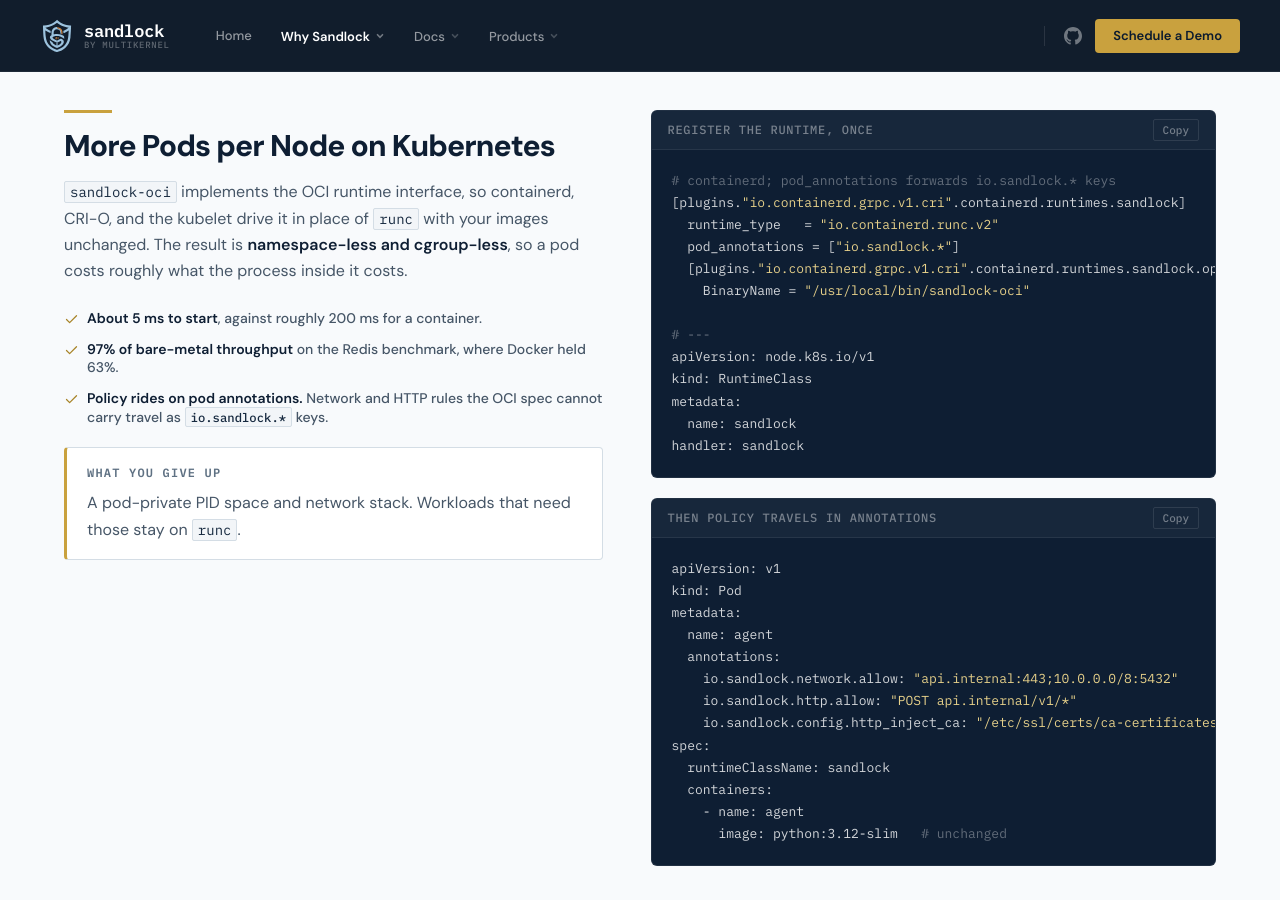
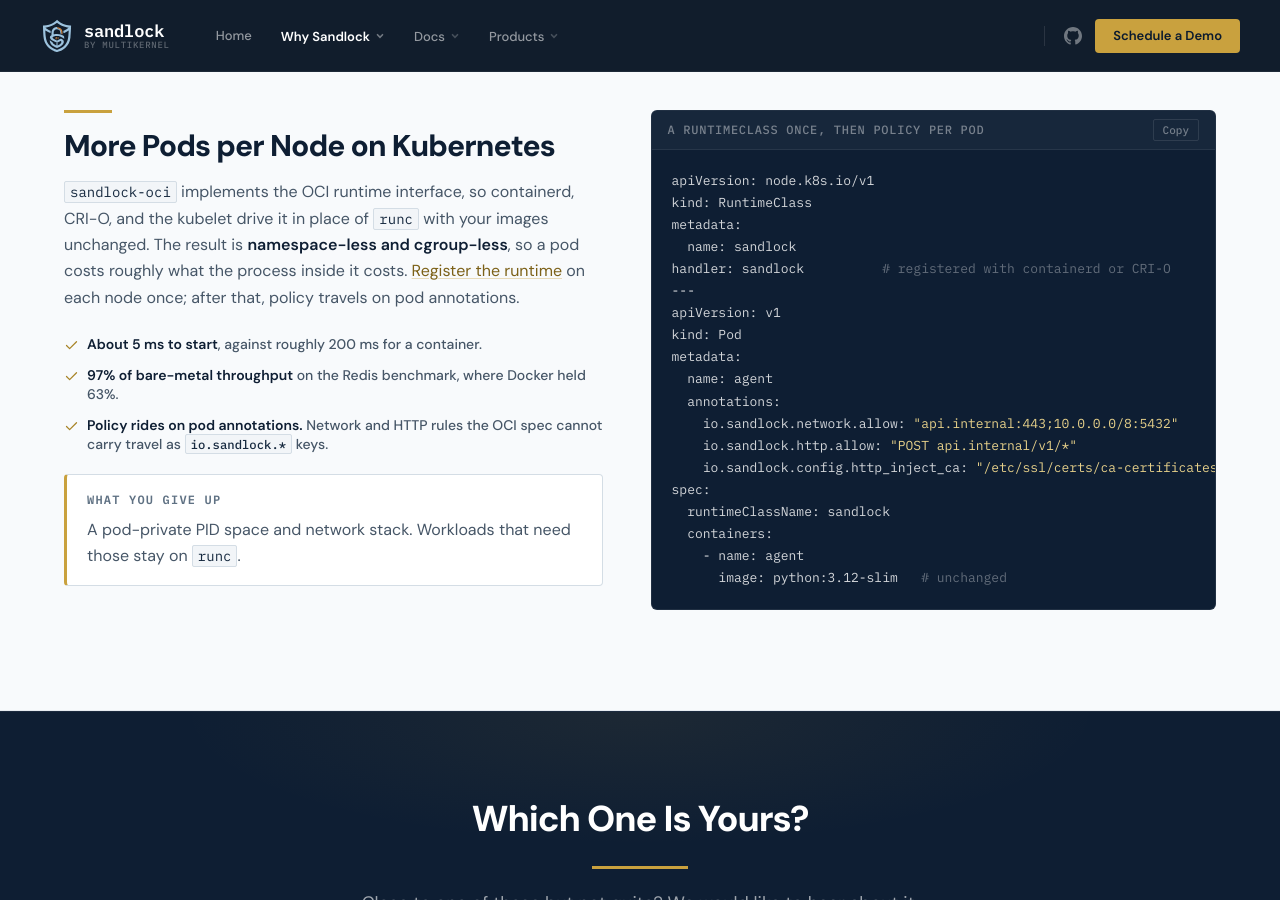
Before and after one commit to multikernel/sandlock.io, a Jekyll site: the page built from use-cases.html, in a window 1280 px wide and 900 px high, scrolled down 4642 px. Built offline with Jekyll 4.4.1, drawn with Linux system fonts in a browser that asks for light colours.

Commit message:
Show the Kubernetes use case as one manifest
The aside mixed containerd TOML and a RuntimeClass in one block, then put
the Pod in a second. Now a single multi-document YAML holds the RuntimeClass
and the Pod, and the containerd registration is a link to the OCI docs.

```diff
--- a/use-cases.html
+++ b/use-cases.html
@@ -436,7 +436,7 @@
         <div class="usecase-grid">
             <div class="usecase-body">
                 <h2>More Pods per Node on Kubernetes</h2>
-                <p><code class="inline">sandlock-oci</code> implements the OCI runtime interface, so containerd, CRI-O, and the kubelet drive it in place of <code class="inline">runc</code> with your images unchanged. The result is <strong>namespace-less and cgroup-less</strong>, so a pod costs roughly what the process inside it costs.</p>
+                <p><code class="inline">sandlock-oci</code> implements the OCI runtime interface, so containerd, CRI-O, and the kubelet drive it in place of <code class="inline">runc</code> with your images unchanged. The result is <strong>namespace-less and cgroup-less</strong>, so a pod costs roughly what the process inside it costs. <a href="/docs/oci.html">Register the runtime</a> on each node once; after that, policy travels on pod annotations.</p>
 
                 <div class="usecase-points">
                     <div class="feature-item"><i data-lucide="check"></i><span><strong>About 5 ms to start</strong>, against roughly 200 ms for a container.</span></div>
@@ -453,30 +453,16 @@
             <div class="usecase-aside">
                 <div class="code-block">
                     <div class="code-block-header">
-                        <span class="code-block-title">Register the runtime, once</span>
+                        <span class="code-block-title">A RuntimeClass once, then policy per pod</span>
                         <button class="code-copy" type="button" aria-label="Copy code"><span class="code-copy-label">Copy</span></button>
                     </div>
-<pre><code><span class="c"># containerd; pod_annotations forwards io.sandlock.* keys</span>
-[plugins.<span class="s">"io.containerd.grpc.v1.cri"</span>.containerd.runtimes.sandlock]
-  runtime_type   = <span class="s">"io.containerd.runc.v2"</span>
-  pod_annotations = [<span class="s">"io.sandlock.*"</span>]
-  [plugins.<span class="s">"io.containerd.grpc.v1.cri"</span>.containerd.runtimes.sandlock.options]
-    BinaryName = <span class="s">"/usr/local/bin/sandlock-oci"</span>
-
-<span class="c"># ---</span>
-apiVersion: node.k8s.io/v1
+<pre><code>apiVersion: node.k8s.io/v1
 kind: RuntimeClass
 metadata:
   name: sandlock
-handler: sandlock</code></pre>
-                </div>
-
-                <div class="code-block">
-                    <div class="code-block-header">
-                        <span class="code-block-title">Then policy travels in annotations</span>
-                        <button class="code-copy" type="button" aria-label="Copy code"><span class="code-copy-label">Copy</span></button>
-                    </div>
-<pre><code>apiVersion: v1
+handler: sandlock          <span class="c"># registered with containerd or CRI-O</span>
+---
+apiVersion: v1
 kind: Pod
 metadata:
   name: agent
```
